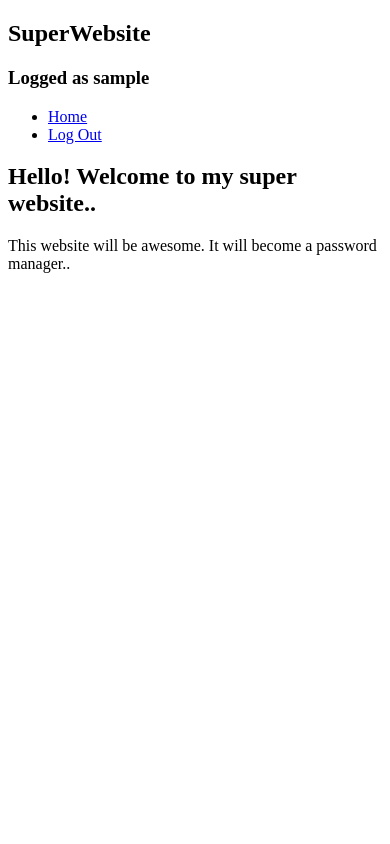
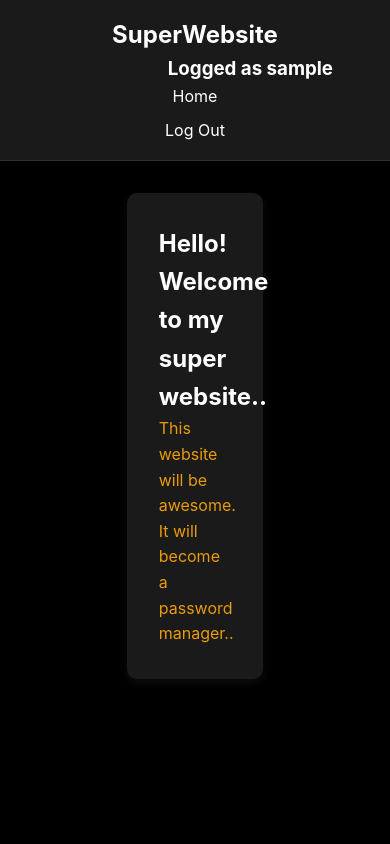
Before and after one commit to gruv0o/SuperWebsite, a Flask app: page / in a window 390 px wide. Run offline with Flask 3, Linux system fonts and the light colour scheme; the visitor is signed in with stand-in values (Sample User, id 1); data comes from the database, SQL or seed files in the repository.

Commit message:
Added a lot of things

```diff
--- a/app/auth.py
+++ b/app/auth.py
@@ -40,9 +40,10 @@
             except db.IntegrityError:
                 error = f'Username {username} already in use.'
             else:
+                flash('Registered successfully.', 'success')
                 return redirect(url_for('auth.login'))
 
-        flash(error)
+        flash(error,'error')
     return render_template('auth/register.html')
 
 @bp.route('/login', methods=['GET', 'POST'])
@@ -61,9 +62,10 @@
         if error is None:
             session.clear()
             session['user_id'] = user['id']
+            flash('Logged in successfully.', 'success')
             return redirect(url_for('index'))
 
-        flash(error)
+        flash(error, 'error')
     return render_template('auth/login.html')
 
 @bp.before_app_request
--- a/app/static/style.css
+++ b/app/static/style.css
@@ -0,0 +1,186 @@
+/* Variables globales */
+:root {
+    --background-color: #000;
+    --foreground-color: #fff;
+    --primary-color: #ea9b09;
+    --error-color: #ff4141;
+    --success-color: #3a9e36;
+    --secondary-color: #1a1a1a;
+    --border-color: rgba(255, 255, 255, 0.1);
+    --hover-bg-color: rgba(255, 255, 255, 0.1);
+    --font-family: 'Inter', sans-serif;
+}
+
+* {
+    margin: 0;
+    padding: 0;
+    box-sizing: border-box;
+}
+
+html, body {
+    font-family: var(--font-family), monospace;
+    background-color: var(--background-color);
+    color: var(--foreground-color);
+    line-height: 1.6;
+    display: flex;
+    flex-direction: column;
+    align-items: center;
+    min-height: 100vh;
+    width: 100%;
+}
+
+/* Navigation */
+nav {
+    width: 100%;
+    padding: 1rem 2rem;
+    background: var(--secondary-color);
+    display: flex;
+    justify-content: space-between;
+    align-items: center;
+    border-bottom: 1px solid var(--border-color);
+}
+
+nav h1 {
+    font-size: 1.5rem;
+    font-weight: bold;
+}
+
+nav ul {
+    display: flex;
+    gap: 1rem;
+    list-style: none;
+}
+
+nav ul li {
+    display: inline;
+}
+
+nav ul li a {
+    color: var(--foreground-color);
+    text-decoration: none;
+    padding: 0.5rem 1rem;
+    transition: background 0.3s ease;
+}
+
+nav ul li a:hover {
+    background: var(--hover-bg-color);
+    border-radius: 5px;
+}
+.title
+{
+    color: var(--foreground-color);
+}
+/* Contenu principal */
+.content {
+    width: 35%;
+    max-width: 700px;
+    margin: 2rem auto;
+    padding: 2rem;
+    background: var(--secondary-color);
+    border-radius: 10px;
+    box-shadow: 0 4px 10px rgba(255, 255, 255, 0.05);
+}
+.logged {
+    margin-left: auto;
+    margin-right: 25px;
+}
+/* Flash Messages (Toasters) */
+.flash-container {
+    position: fixed;
+    bottom: 1rem;
+    left: 50%;
+    transform: translateX(-100%);
+    z-index: 1000;
+    display: flex;
+    flex-direction: column;
+    gap: 0.5rem;
+    width: 80%;
+    max-width: 400px;
+}
+
+/* Apparition & disparition automatique */
+@keyframes slide-up-fade {
+    0% {
+        opacity: 0;
+        transform: translateY(100%);
+    }
+    10% {
+        opacity: 1;
+        transform: translateX(0);
+    }
+    90% {
+        opacity: 1;
+        transform: translateX(0);
+    }
+    100% {
+        opacity: 0;
+        transform: translateY(100%);
+    }
+}
+
+.flash {
+    background: var(--error-color);
+    color: white;
+    padding: 1rem;
+    border-radius: 5px;
+    box-shadow: 0 4px 10px rgba(255, 255, 255, 0.1);
+    animation: slide-up-fade 5s ease-in-out forwards;
+}
+
+.flash.success {
+    background: var(--success-color);
+    color: white;
+}
+/* Formulaires */
+form {
+    display: flex;
+    flex-direction: column;
+    gap: 1rem;
+}
+
+form label {
+    font-weight: 500;
+}
+
+form input {
+    padding: 0.8rem;
+    border: 1px solid var(--border-color);
+    border-radius: 5px;
+    background: var(--background-color);
+    color: var(--foreground-color);
+    font-size: 1rem;
+}
+
+form input[type="submit"] {
+    background: var(--primary-color);
+    border: none;
+    cursor: pointer;
+    font-weight: bold;
+    transition: background 0.3s ease;
+}
+
+form input[type="submit"]:hover {
+    background: #434343;
+}
+
+/* Liens */
+a {
+    color: var(--primary-color);
+    text-decoration: none;
+}
+
+a:hover {
+    text-decoration: underline;
+}
+
+/* Responsive */
+@media (max-width: 600px) {
+    nav {
+        flex-direction: column;
+        text-align: center;
+    }
+    nav ul {
+        flex-direction: column;
+        gap: 0.5rem;
+    }
+}
--- a/app/templates/base.html
+++ b/app/templates/base.html
@@ -2,9 +2,9 @@
 <title>{% block title %}{% endblock %} - Flaskr</title>
 <link rel="stylesheet" href="{{ url_for('static', filename='style.css') }}">
 <nav>
-  <h1>SuperWebsite</h1>
+    <h1><a class="title" href="{{ url_for('index') }}">SuperWebsite</a></h1>
     {%  if g.user %}
-    <h3>Logged as {{ g.user['username'] }}</h3>
+    <h3 class="logged">Logged as {{ g.user['username'] }}</h3>
     {% endif %}
   <ul>
     <li><a href="{{ url_for('index') }}">Home</a></li>
@@ -20,8 +20,12 @@
   <header>
     {% block header %}{% endblock %}
   </header>
-  {% for message in get_flashed_messages() %}
-    <div class="flash">{{ message }}</div>
+{% block content %}{% endblock %}
+</section>
+<footer>
+<div class="toast-container">
+  {% for category,message in get_flashed_messages(with_categories=True) %}
+    <div class="flash {{ category }}">{{ message }}</div>
   {% endfor %}
-  {% block content %}{% endblock %}
-</section>
+</div>
+</footer>
```
Also changed, not shown: app/instance/database.sqlite (added).
